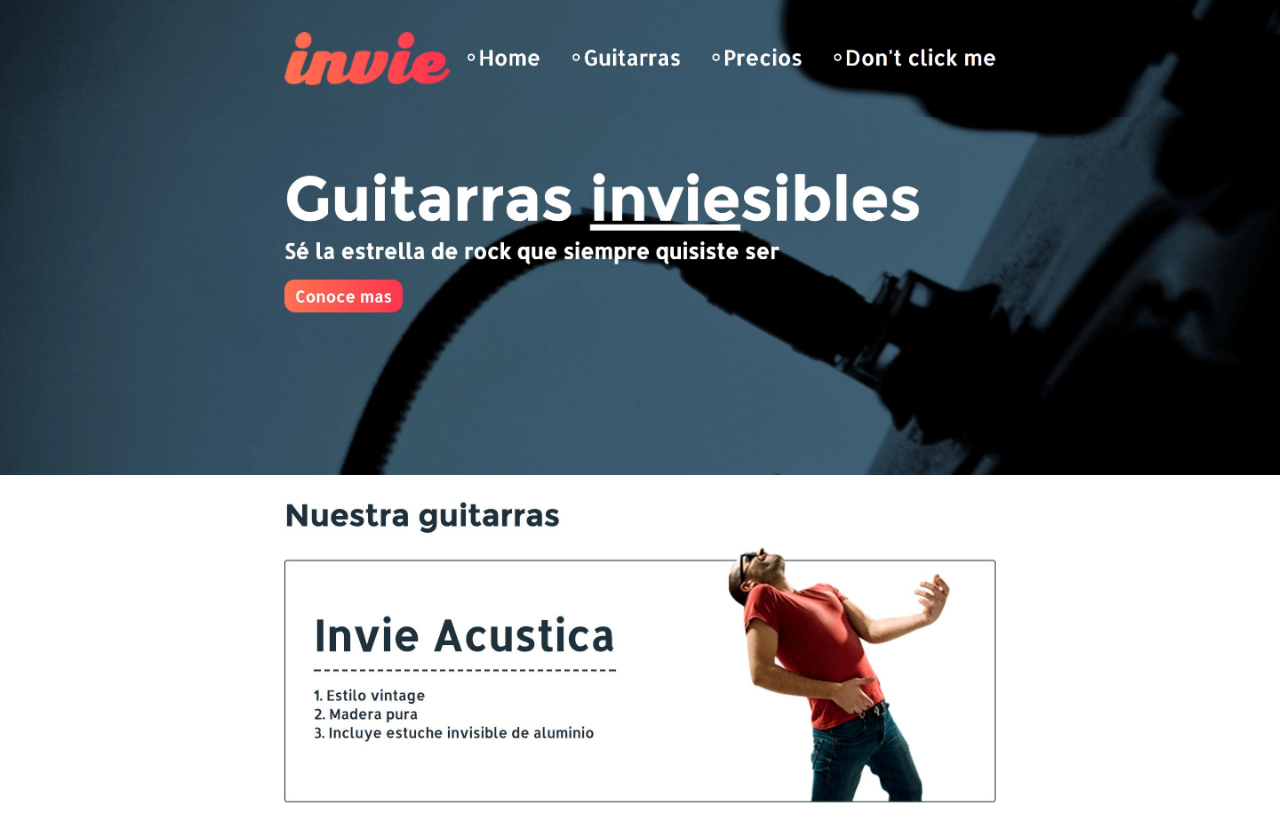
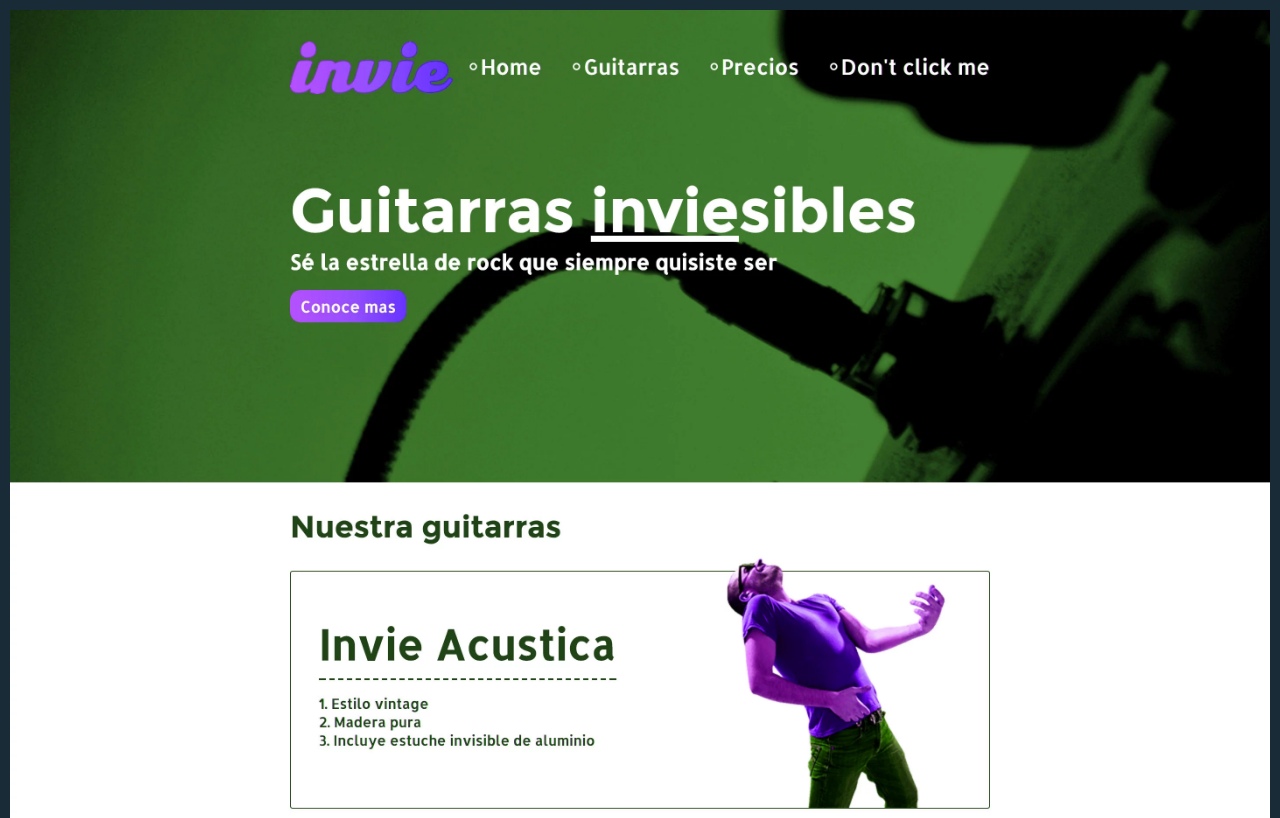
Before and after one commit to sazakku/invie-github11, a plain HTML site: page index.html in a window 1280 px wide. Shown: the top 818 px of the page. Drawn offline with Linux system fonts and the light colour scheme.

Commit message:
nueva version de invie verde

```diff
--- a/index.html
+++ b/index.html
@@ -4,6 +4,7 @@
 		<style media="screen">
 			body {
 				margin: 0;
+				border: 10px solid #192b36;
 			}
 			img {
 				max-width: 100%;
@@ -13,10 +14,8 @@
 		</style>
 	</head>
 	<body>
-		<img src="header_0fdd3fdf-3dcc-4466-8a28-4cbcc02a2c6e.jpg" alt="">
 
-		<img src="hero.jpg" alt="">
-		<img src="acustica.jpg" alt="">
+		<img src="nueva-version.jpg" alt="">
 
 
 	</body>
```
Also changed, not shown: nueva-version.jpg (added).
